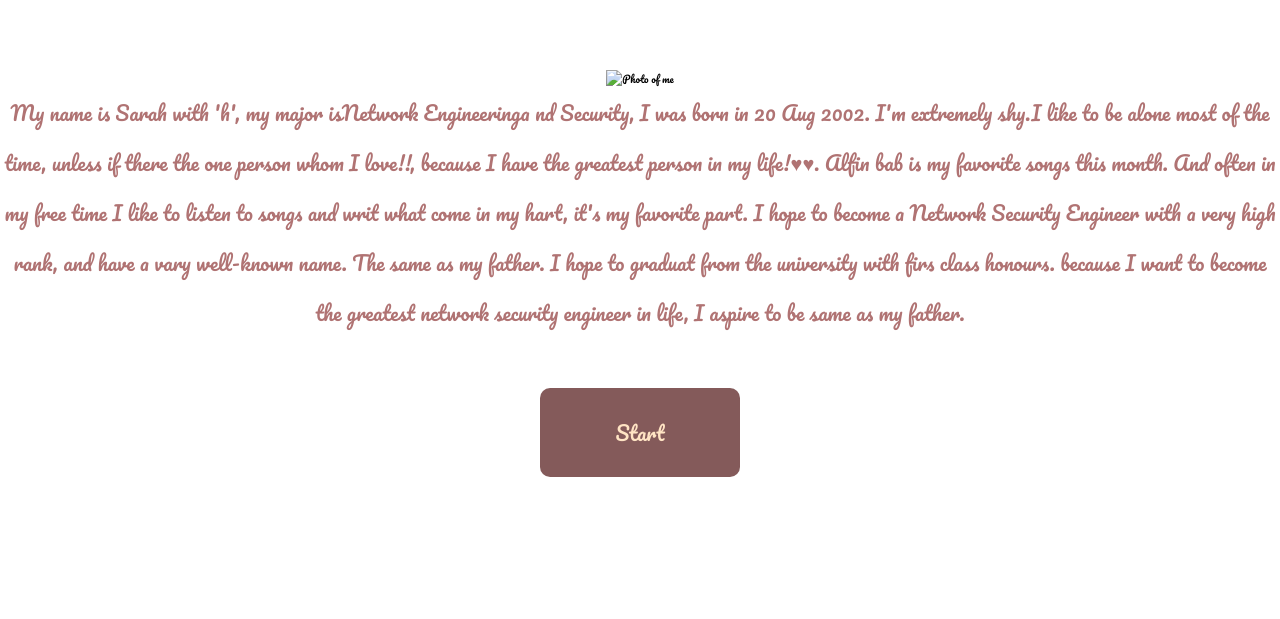
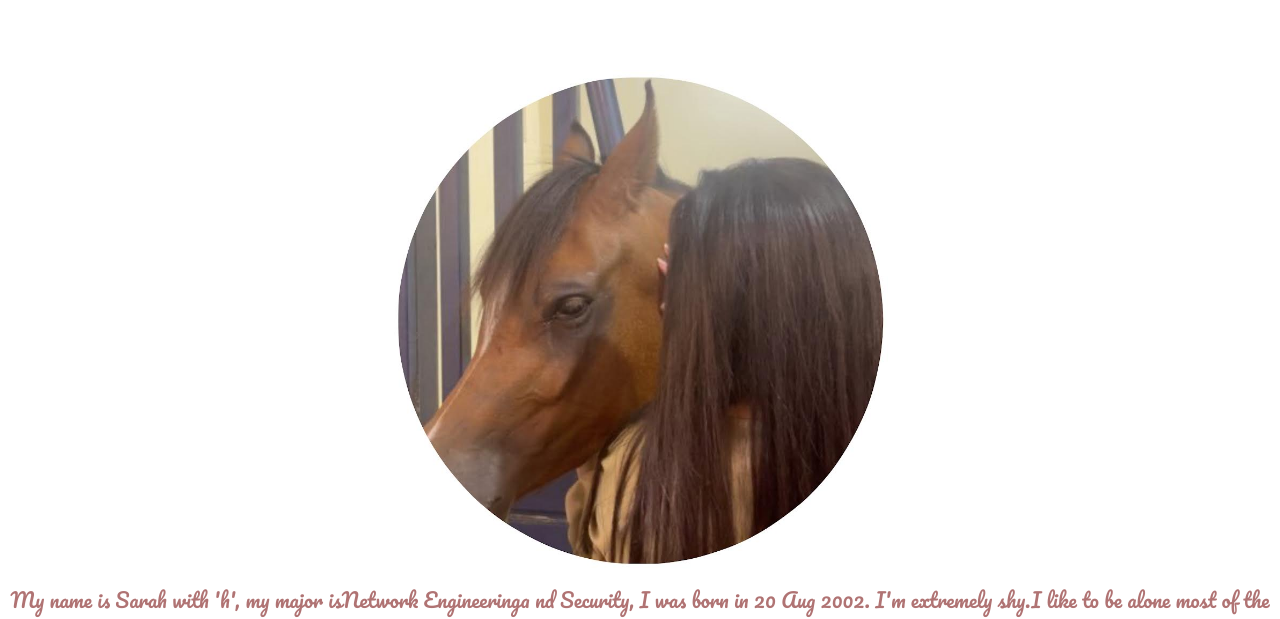
Before and after one commit to aloths/SCiS-202, a plain HTML site: page Assignments/Assignments 3/index.html in a window 1280 px wide. Shown: the part 188-807 px from the top of the page. Drawn offline with Linux system fonts and the light colour scheme; a web font is replaced by a local one.

Commit message:
Update index.html

```diff
--- a/Assignments/Assignments 3/index.html
+++ b/Assignments/Assignments 3/index.html
@@ -11,7 +11,7 @@
 <h2>Sarah Rashed </h2>
 <h4> student at Al-Yamamah University</h4>
 <div class="image">
-<img src="./images/0.jpg" + style = "width: 500px" alt="Photo of me">
+<img src="0.jpg" + style = "width: 500px" alt="Photo of me">
 </div>
 <p> My name is Sarah with 'h', my major isNetwork Engineeringa nd Security, I was born in 20 Aug 2002.
     I'm extremely shy.I like to be alone most of the time, unless if there the one person whom I love!!, because I have the greatest person in my life!♥♥.
```
